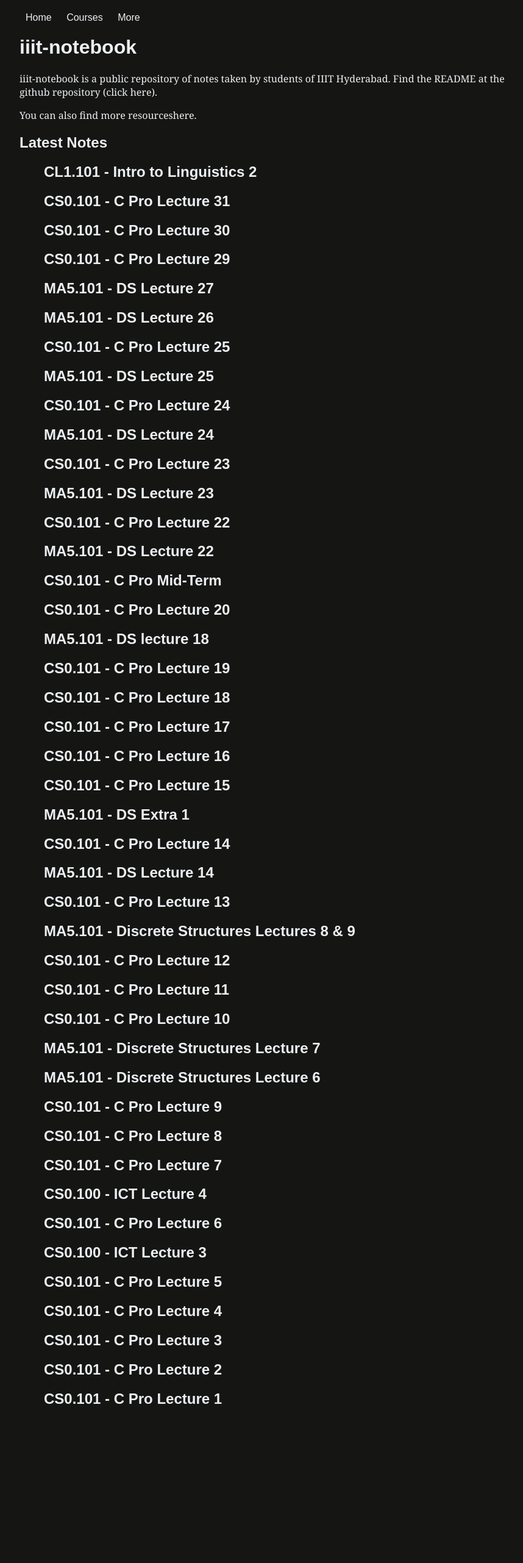
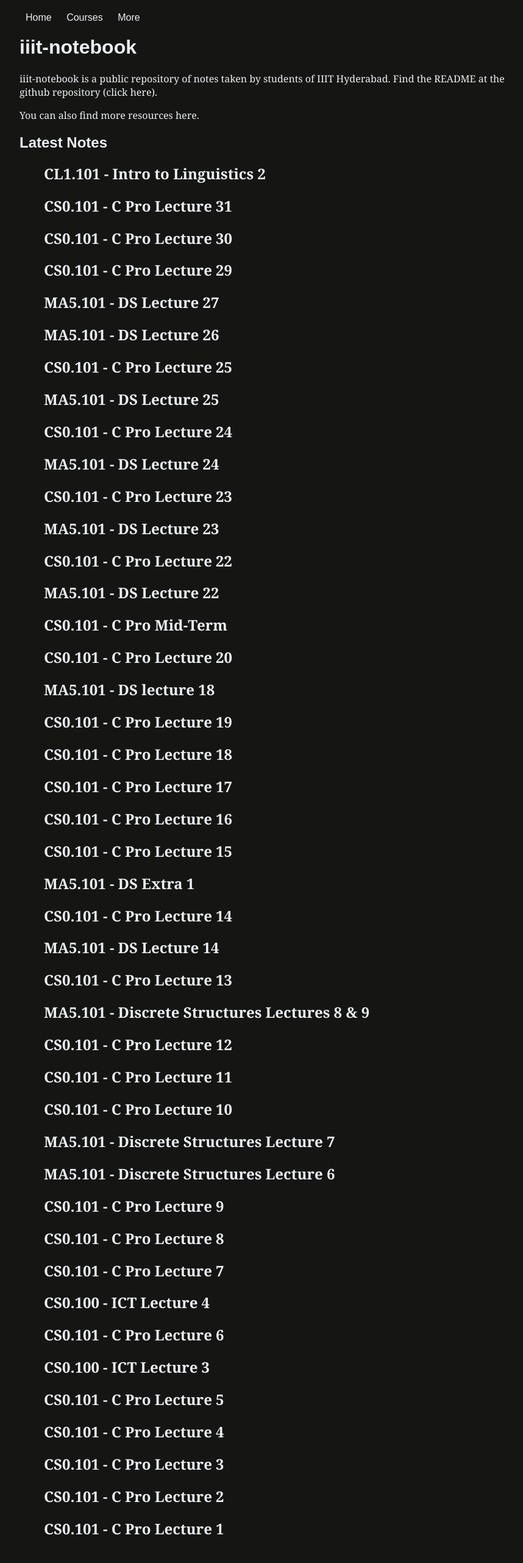
Before and after one commit to iiit-notebook/iiit-notebook.github.io, a Jekyll site: the page built from index.html, in a window 1280 px wide. Shown: the whole page at 61% size, without its empty margins (192-1050 px from the left). Built offline with Jekyll 4.4.1, drawn with Linux system fonts in a browser that asks for light colours; before the commit the page ends 2348 px from its top, so only the background shows below that.

Commit message:
minor formatting fixes

```diff
--- a/assets/css/main.css
+++ b/assets/css/main.css
@@ -11,6 +11,10 @@
 }
 
 p {
+    font-family: Georgia, serif;
+}
+
+ul {
     font-family: Georgia, serif;
 }
 
--- a/index.html
+++ b/index.html
@@ -7,7 +7,7 @@
 Find the README at the <a href='https://github.com/iiit-notebook/iiit-notebook.github.io'>github repository (click here).</a>
 </p>
 <p>
-You can also find more resources<a href='/resources.html'>here.</a>
+You can also find more resources <a href='/resources.html'>here.</a>
 </p>
 <h2>Latest Notes</h2>
 
```
Also changed, not shown: _posts/2020-11-26-intro-to-ling-2.md (line endings or trailing spaces).
